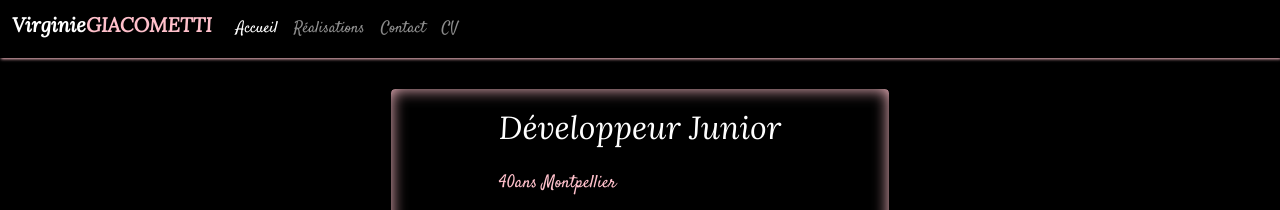
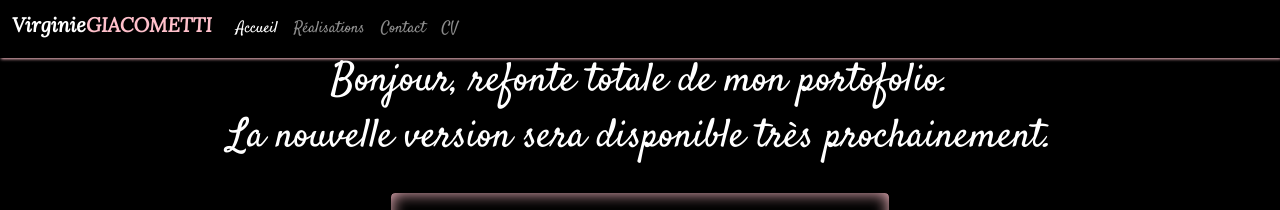
Before and after one commit to lana-12/virginie-giacometti, a website: page index.html in a window 1280 px wide. Shown: the top 210 px of the page. Drawn offline with nearby package versions, Linux system fonts and the light colour scheme.

Commit message:
text refonte totale

```diff
--- a/index.html
+++ b/index.html
@@ -68,7 +68,8 @@
 
     <main class="container">
 
-        <!-- <h1 class="text-center ">Site en cours de construction</h1> -->
+        <h1 class="text-center ">Bonjour, refonte totale de mon portofolio.</h1>
+        <h1 class="text-center ">La nouvelle version sera disponible très prochainement. </h1>
         <section class="intro mx-auto">
             <div class="row">
                 <div class="col-12">
```
